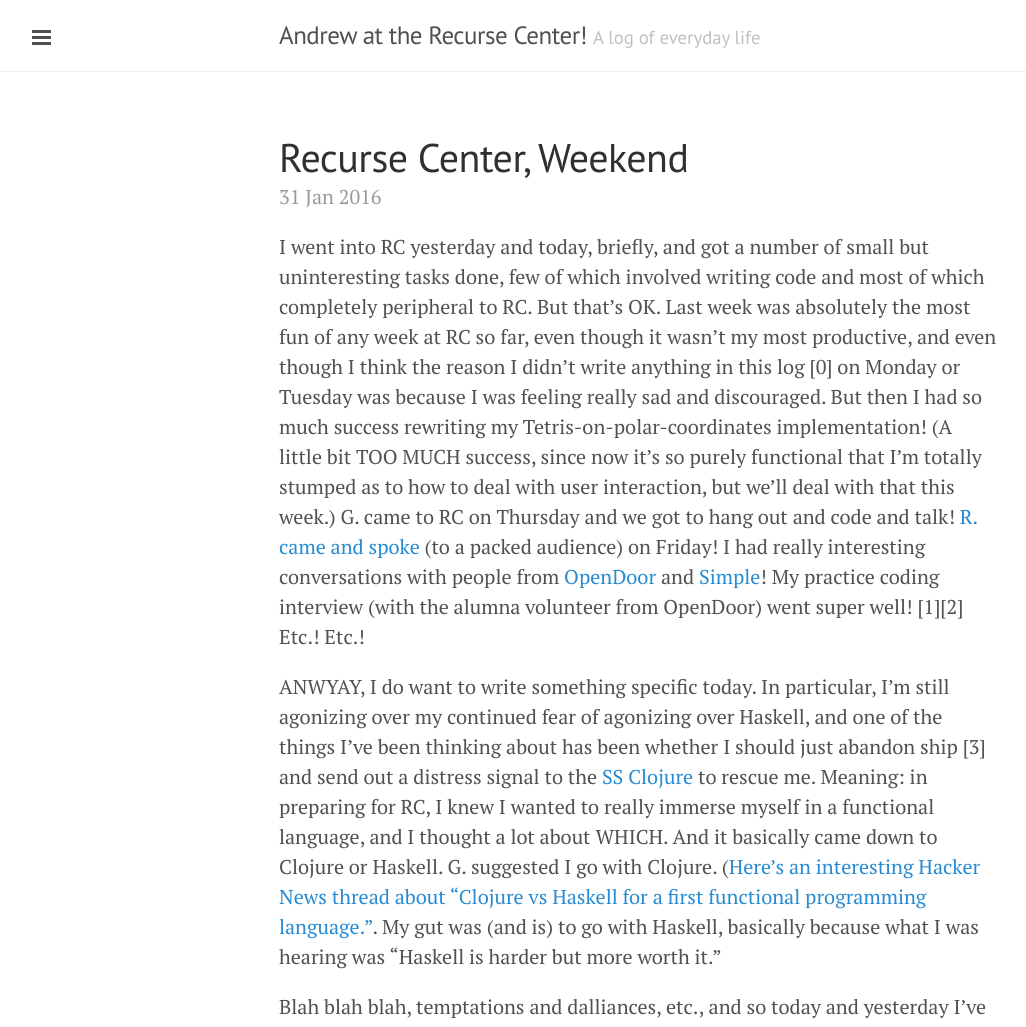
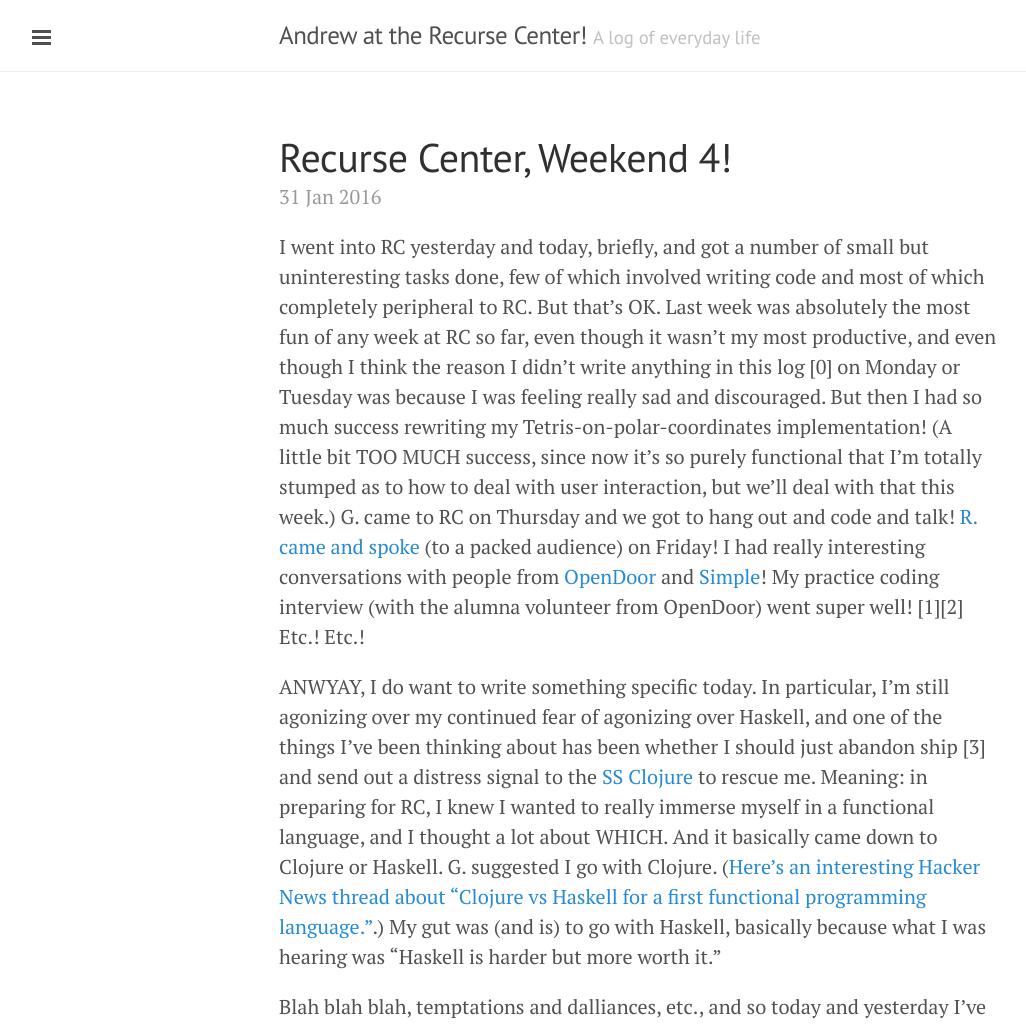
Before and after one commit to amalex5/amalex5.github.io, a Jekyll site: the page built from _posts/2016-01-31-recurse-center-weekend-4.markdown, in a window 1280 px wide and 1400 px high. Shown: the top 1027 px of the window, without its empty margins (1-1027 px from the left). Built offline with Jekyll 4.4.1, drawn with Linux system fonts in a browser that asks for light colours.

Commit message:
Post update: Recurse Center, Weekend #4!

```diff
--- a/_posts/2016-01-31-recurse-center-weekend-4.markdown
+++ b/_posts/2016-01-31-recurse-center-weekend-4.markdown
@@ -1,11 +1,11 @@
 ---
 published: true
-title: Recurse Center, Weekend #4!
+title: Recurse Center, Weekend 4!
 layout: post
 ---
 I went into RC yesterday and today, briefly, and got a number of small but uninteresting tasks done, few of which involved writing code and most of which completely peripheral to RC. But that's OK. Last week was absolutely the most fun of any week at RC so far, even though it wasn't my most productive, and even though I think the reason I didn't write anything in this log [0] on Monday or Tuesday was because I was feeling really sad and discouraged. But then I had so much success rewriting my Tetris-on-polar-coordinates implementation! (A little bit TOO MUCH success, since now it's so purely functional that I'm totally stumped as to how to deal with user interaction, but we'll deal with that this week.) G. came to RC on Thursday and we got to hang out and code and talk! [R. came and spoke](https://mobile.twitter.com/recursecenter/status/693264816971079680) (to a packed audience) on Friday! I had really interesting conversations with people from [OpenDoor](https://www.opendoor.com/) and [Simple](https://www.simple.com/)! My practice coding interview (with the alumna volunteer from OpenDoor) went super well! [1][2] Etc.! Etc.!
 
-ANWYAY, I do want to write something specific today. In particular, I'm still agonizing over my continued fear of agonizing over Haskell, and one of the things I've been thinking about has been whether I should just abandon ship [3] and send out a distress signal to the [SS Clojure](https://en.wikipedia.org/wiki/Clojure) to rescue me. Meaning: in preparing for RC, I knew I wanted to really immerse myself in a functional language, and I thought a lot about WHICH. And it basically came down to Clojure or Haskell. G. suggested I go with Clojure. ([Here's an interesting Hacker News thread about "Clojure vs Haskell for a first functional programming language."](https://news.ycombinator.com/item?id=4122764). My gut was (and is) to go with Haskell, basically because what I was hearing was "Haskell is harder but more worth it."
+ANWYAY, I do want to write something specific today. In particular, I'm still agonizing over my continued fear of agonizing over Haskell, and one of the things I've been thinking about has been whether I should just abandon ship [3] and send out a distress signal to the [SS Clojure](https://en.wikipedia.org/wiki/Clojure) to rescue me. Meaning: in preparing for RC, I knew I wanted to really immerse myself in a functional language, and I thought a lot about WHICH. And it basically came down to Clojure or Haskell. G. suggested I go with Clojure. ([Here's an interesting Hacker News thread about "Clojure vs Haskell for a first functional programming language."](https://news.ycombinator.com/item?id=4122764).) My gut was (and is) to go with Haskell, basically because what I was hearing was "Haskell is harder but more worth it."
 
 Blah blah blah, temptations and dalliances, etc., and so today and yesterday I've been playing with Clojure (in a [console](https://en.wikipedia.org/wiki/Read–eval–print_loop)! take that, Haskell!), and it's SO MUCH FUN. What finally made me try it out was stumbling across this essay, "[Clojure is for Type B personalities](https://gist.github.com/oakes/c82cd08821ce444be6bf)", and while I certainly don't want to endorse pseudo-psychobabble, I have to quote from it. Here's the start:
 
```
